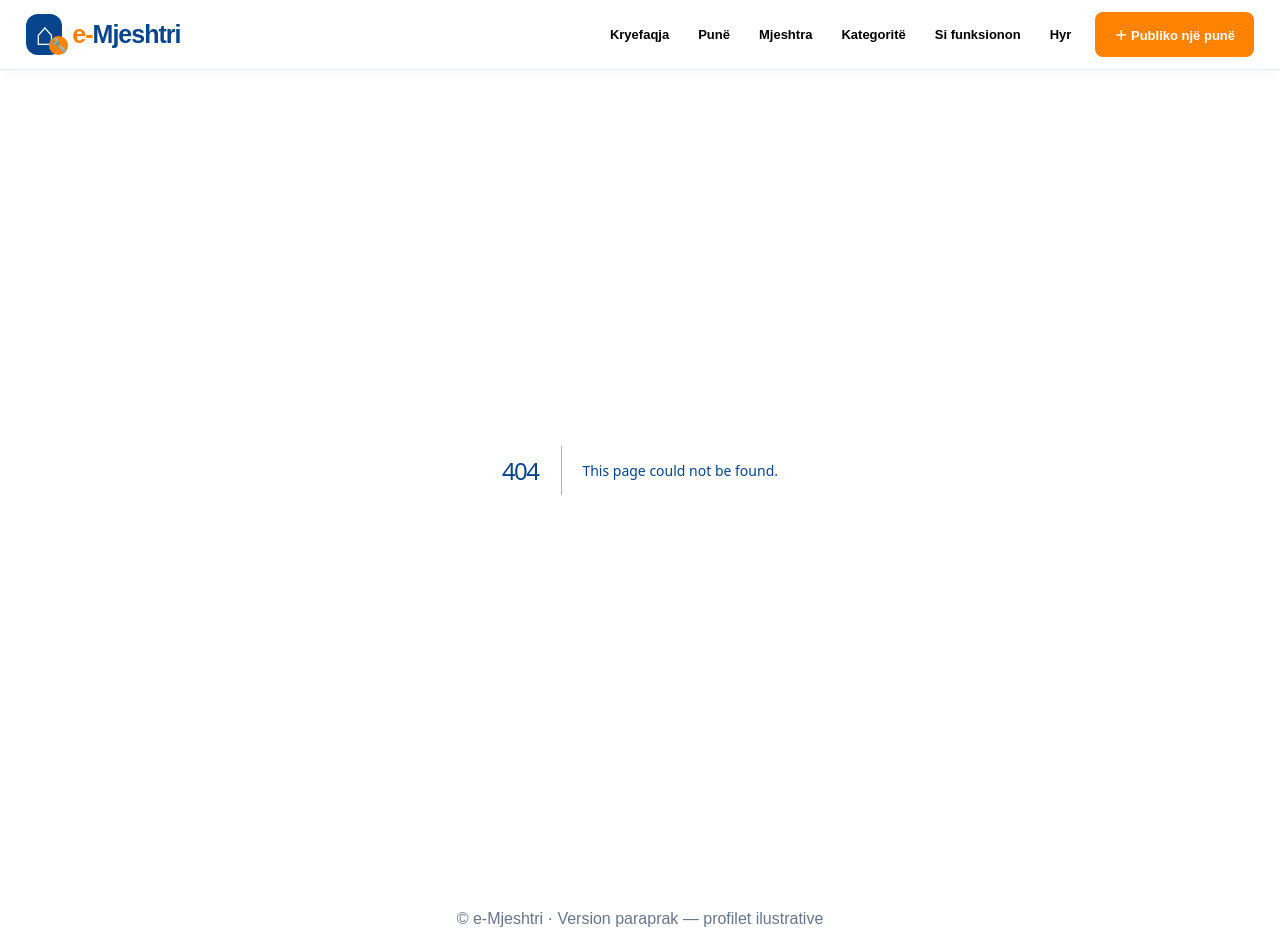
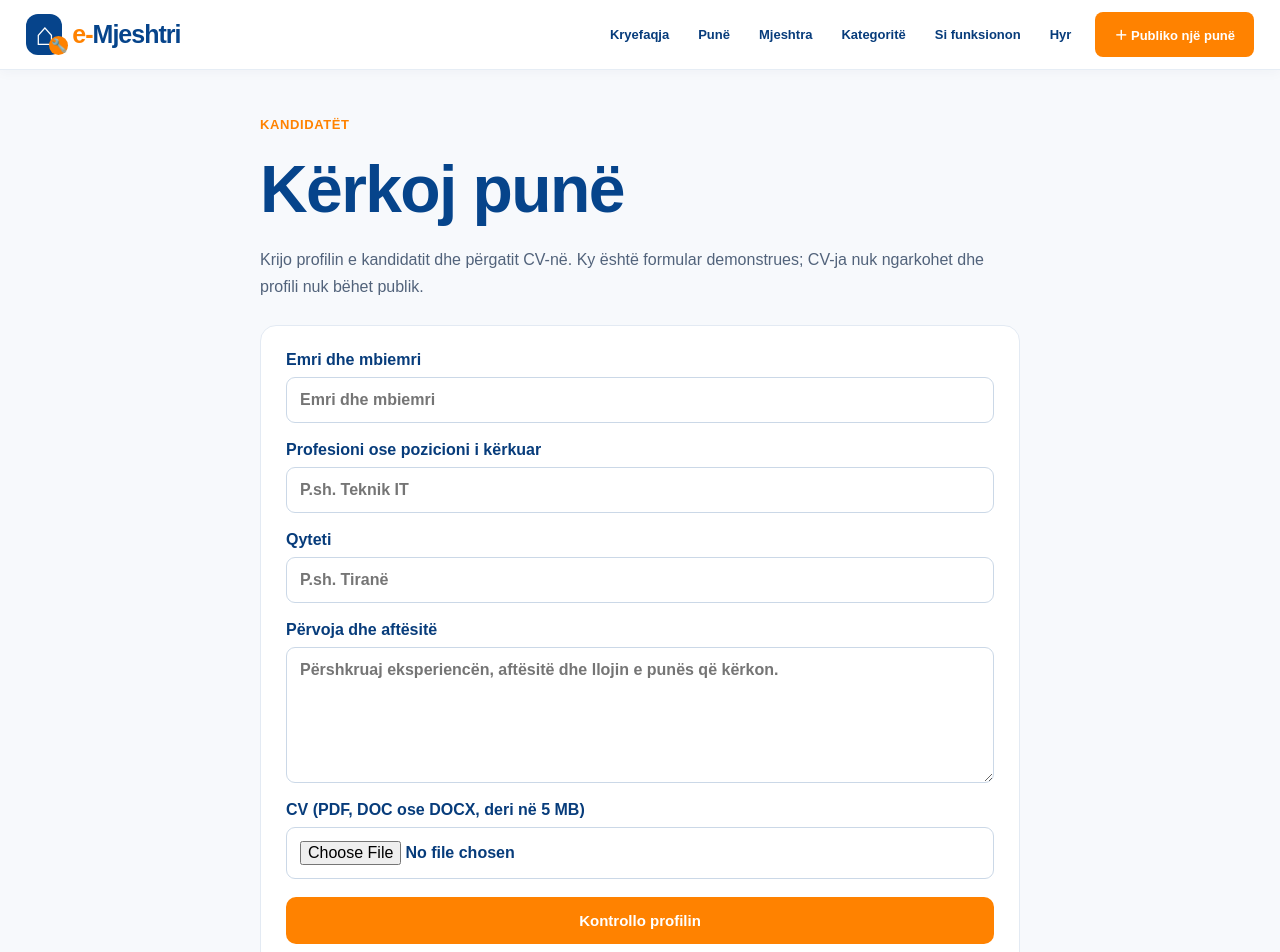
Before and after one commit to contactasatechservice-coder/e-Mjeshtri-Admin, a Next.js app in the folder platform/: page /kerkoj-pune in a window 1280 px wide. Before the commit this address had no page. Shown: the top 952 px of the page. Built offline with nearby package versions, Linux system fonts and the light colour scheme.

Commit message:
Add candidate profile and CV selection form with validation and privacy notice

```diff
--- /dev/null
+++ b/platform/src/app/kerkoj-pune/page.tsx
@@ -0,0 +1,47 @@
+"use client";
+import {useState,type ChangeEvent,type FormEvent} from "react";
+import Link from "next/link";
+
+const MAX_FILE_BYTES=5*1024*1024;
+export default function CandidateProfilePage(){
+ const [name,setName]=useState("");
+ const [headline,setHeadline]=useState("");
+ const [city,setCity]=useState("");
+ const [summary,setSummary]=useState("");
+ const [cv,setCv]=useState<File|null>(null);
+ const [notice,setNotice]=useState("");
+ function onFile(e:ChangeEvent<HTMLInputElement>){
+   const file=e.target.files?.[0]??null;
+   setNotice("");
+   setCv(null);
+   if(!file)return;
+   const ext=file.name.split(".").pop()?.toLowerCase();
+   if(!["pdf","doc","docx"].includes(ext??"")){setNotice("Lejohen vetëm PDF, DOC dhe DOCX.");e.target.value="";return;}
+   if(file.size===0||file.size>MAX_FILE_BYTES){setNotice("CV-ja duhet të jetë deri në 5 MB dhe jo bosh.");e.target.value="";return;}
+   setCv(file);
+ }
+ function submit(e:FormEvent<HTMLFormElement>){
+   e.preventDefault();
+   if(name.trim().length<3||headline.trim().length<5||city.trim().length<2||summary.trim().length<30){
+     setNotice("Plotëso emrin, profesionin, qytetin dhe përshkrimin (të paktën 30 karaktere).");return;
+   }
+   if(!cv){setNotice("Zgjidh CV-në në format PDF, DOC ose DOCX.");return;}
+   setNotice("Të dhënat u kontrolluan në pajisjen tënde. Profili dhe CV-ja NUK janë ruajtur ose dërguar në server. Aktivizimi kërkon ruajtje private dhe kontrolle autorizimi.");
+ }
+ return <main className="section form-page">
+   <span className="eyebrow">Kandidatët</span>
+   <h1>Kërkoj punë</h1>
+   <p>Krijo profilin e kandidatit dhe përgatit CV-në. Ky është formular demonstrues; CV-ja nuk ngarkohet dhe profili nuk bëhet publik.</p>
+   <form className="listing-form" onSubmit={submit}>
+     <label>Emri dhe mbiemri<input required minLength={3} maxLength={120} autoComplete="name" value={name} onChange={e=>setName(e.target.value)} placeholder="Emri dhe mbiemri"/></label>
+     <label>Profesioni ose pozicioni i kërkuar<input required minLength={5} maxLength={160} value={headline} onChange={e=>setHeadline(e.target.value)} placeholder="P.sh. Teknik IT"/></label>
+     <label>Qyteti<input required minLength={2} maxLength={80} value={city} onChange={e=>setCity(e.target.value)} placeholder="P.sh. Tiranë"/></label>
+     <label>Përvoja dhe aftësitë<textarea required minLength={30} maxLength={3000} rows={6} value={summary} onChange={e=>setSummary(e.target.value)} placeholder="Përshkruaj eksperiencën, aftësitë dhe llojin e punës që kërkon."/></label>
+     <label>CV (PDF, DOC ose DOCX, deri në 5 MB)<input required type="file" accept=".pdf,.doc,.docx,application/pdf,application/msword,application/vnd.openxmlformats-officedocument.wordprocessingml.document" onChange={onFile}/></label>
+     {cv&&<p className="form-note">CV e zgjedhur: {cv.name} ({(cv.size/1024/1024).toFixed(2)} MB). Nuk është ngarkuar.</p>}
+     <button type="submit" className="button primary">Kontrollo profilin</button>
+     <p role="status" aria-live="polite">{notice}</p>
+   </form>
+   <p><Link href="/regjistrohu" style={{textDecoration:"underline"}}>Krijo llogari</Link> për të qenë gati kur aplikimet të aktivizohen.</p>
+ </main>;
+}
```
